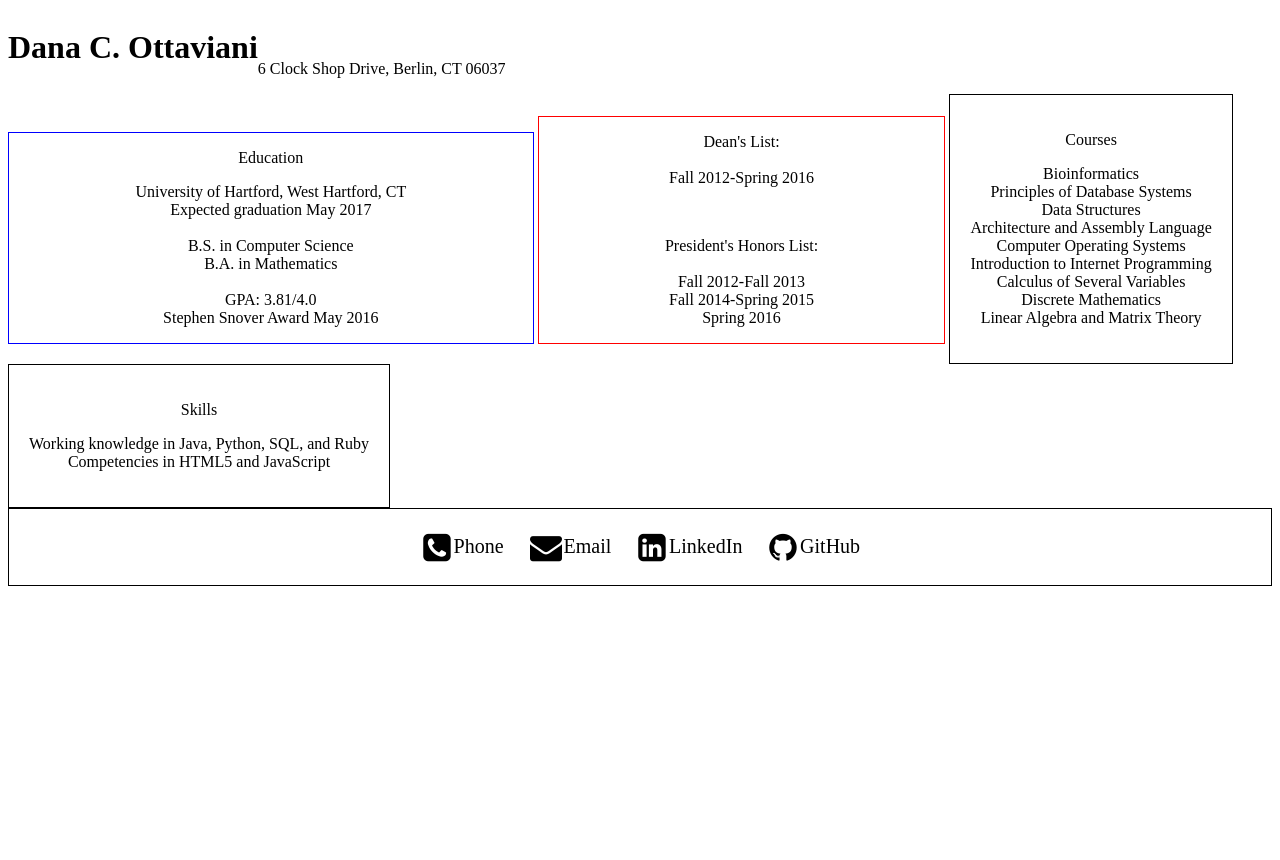
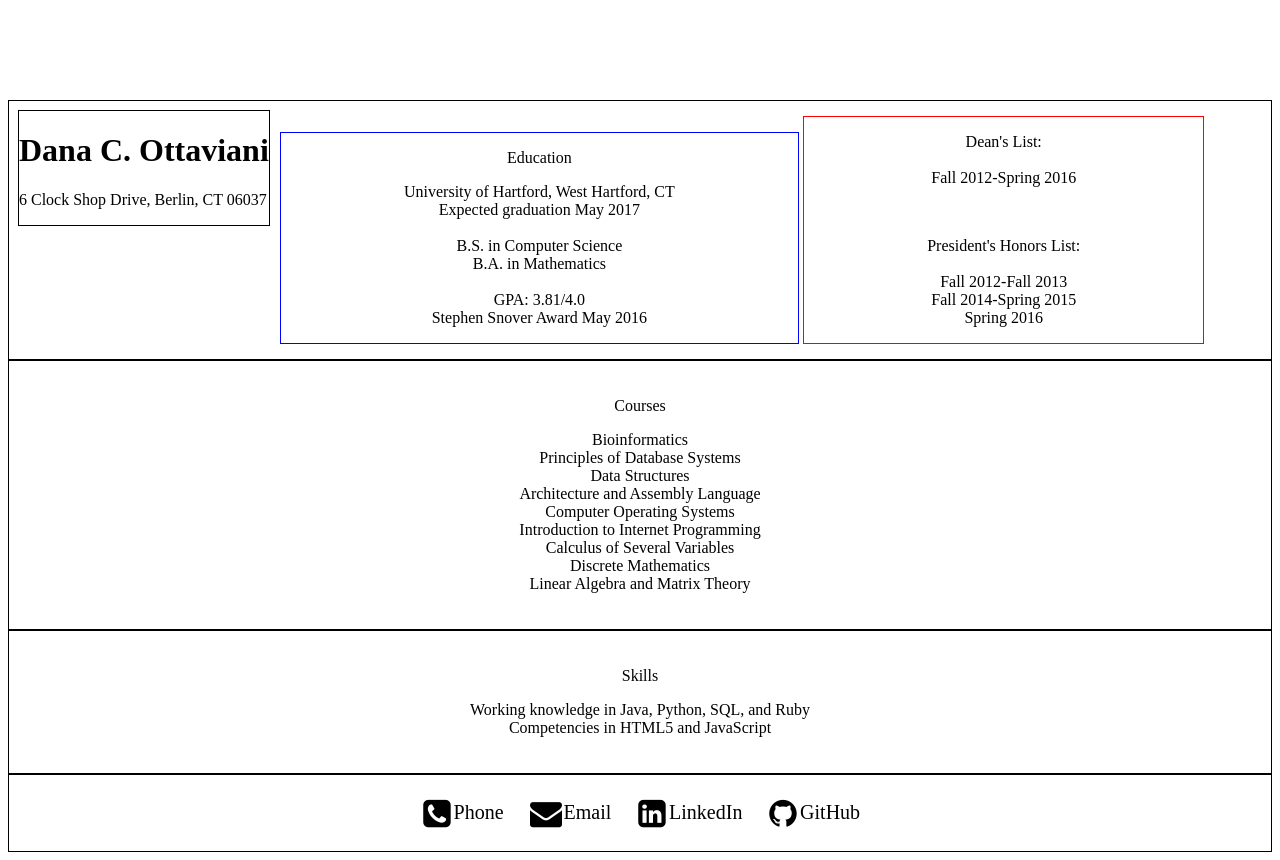
Before and after one commit to Wahyu019876677/dana-personal-website, a plain HTML site: page index.html in a window 1280 px wide. Before the commit the page ends 800 px from the top, so only its background shows below. Drawn offline with Linux system fonts and the light colour scheme.

Commit message:
Trying to change the position of the top divs

```diff
--- a/design.css
+++ b/design.css
@@ -1,9 +1,5 @@
 body{
 	background-color: char;
-}
-
-dd{
-	margin-left: 10%;
 }
 
 i{
@@ -21,7 +17,6 @@ footer{
 	position: initial;
 	padding: 20px;
 	border: 1px solid;
-
 }
 
 a{
@@ -54,7 +49,6 @@ a:hover{
 	margin-right: 0;
 	display: inline-block;
 	padding-right: 10%;
-
 }
 
 #honors{
@@ -65,8 +59,6 @@ a:hover{
 	border: 1px solid red;
 	margin-left: 0;
 	display: inline-block;
-
-
 }
 
 h1{
@@ -87,6 +79,8 @@ h1{
 	font-size: 20px;
 }
 
-.b{
-	display: inline-block;
+#head{
+	float: left;
+	border: 1px solid;
+	margin: 10px;
 }
--- a/index.html
+++ b/index.html
@@ -9,15 +9,15 @@
 
 	</head>
 	<body>
+		<div id="head">
+			<header><h1>
+				Dana C. Ottaviani<!--<img src="images/LinkedIn photo.jpg" alt="photo of me" id="Dana_photo">-->
+			</h1></header>
 
-		<header><h1>
-			Dana C. Ottaviani<!--<img src="images/LinkedIn photo.jpg" alt="photo of me" id="Dana_photo">-->
-		</h1></header>
-
-		<br><br><p id="home">6 Clock Shop Drive, Berlin, CT 06037</p>
-
-		<!--<div id="school">-->
-			<div class="b" id="edu">
+			<p id="home">6 Clock Shop Drive, Berlin, CT 06037</p>
+		</div>
+		<div id="school">
+			<div id="edu">
 				<p>Education</p>
 				<p>University of Hartford, West Hartford, CT<br>Expected graduation May 2017<br><br>B.S. in Computer Science<br>B.A. in Mathematics<br><br>GPA: 3.81/4.0<br>Stephen Snover Award May 2016<br></p>
 			</div>
@@ -26,14 +26,14 @@
 				<p>Dean's List:<br><br>Fall 2012-Spring 2016</p><br>
 					<p>President's Honors List:<br><br>Fall 2012-Fall 2013<br>Fall 2014-Spring 2015<br>Spring 2016</p>
 			</div>
-		<!--</div>-->
+		</div>
 
-		<div class="b" id="classes">
+		<div id="classes">
 			<p>Courses</p>
 				<p>Bioinformatics<br>Principles of Database Systems<br>Data Structures<br>Architecture and Assembly Language<br>Computer Operating Systems<br>	Introduction to Internet Programming<br>Calculus of Several Variables<br>Discrete Mathematics<br>Linear Algebra and Matrix Theory</p>
        	</div>
 
-		<div class="b" id="skills">
+		<div id="skills">
 			<p>Skills</p>
 				<p>Working knowledge in Java, Python, SQL, and Ruby<br>Competencies in HTML5 and JavaScript</p>
 		</div>
```
